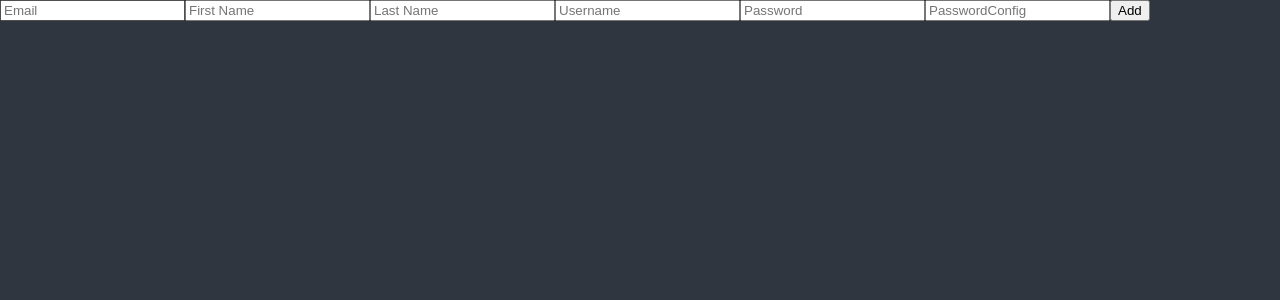
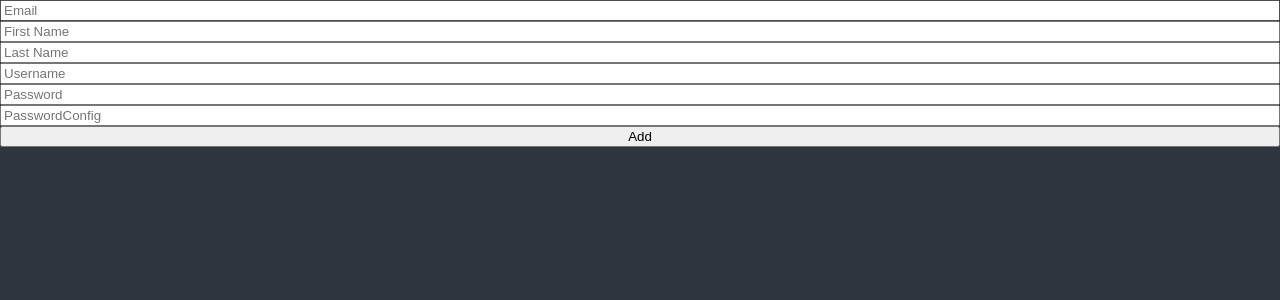
Before and after one commit to TwotheMoon/ReactJs_Master, a React (Create React App) app in the folder react-masterclass/: page / in a window 1280 px wide. Shown: the top 300 px of the page. Built offline with nearby package versions, Linux system fonts and the light colour scheme.

Commit message:
register()
- handelSubmit : preventDefault, validation(값 유효성 검증) 등 폼에 대한 역할
- formState: 에러 관련 상태 정보 제공
- handleSubmit은 두가지 인자를 받음 (데이터가 유효할때, 데이터가 유효하지 않을때)
첫번째 인자만 필수

```diff
--- a/react-masterclass/src/ToDoList.tsx
+++ b/react-masterclass/src/ToDoList.tsx
@@ -34,21 +34,43 @@
 
 // react-hook-form 사용 회원가입 폼
 function ToDoList() {
-    const { register, watch } = useForm();
-    // register : onChagne, onBlur, ref 관련 wathc : 폼에 모든 값을 주시
-    console.log(watch());
+    const { register, handleSubmit, formState } = useForm();
+
+    // 데이터의 값이 유효할떄 할 일
+    const onValid = (data: any) => {
+        console.log(data);
+    };
+    console.log(formState.errors);
     return (
         <div>
-            <form>          {/*es6 문법 toDo라는 이름의 함수로 반환하는 데이터 props 로 제공 */}
-                <input {...register("email")} placeholder="Email"></input>
-                <input {...register("firstName")} placeholder="First Name"></input>
-                <input {...register("lastName")} placeholder="Last Name"></input>
-                <input {...register("userName")} placeholder="Username"></input>
-                <input {...register("password")} placeholder="Password"></input>
-                <input {...register("passwordConfig")} placeholder="PasswordConfig"></input>
+            <form style={{ display: "flex", flexDirection: "column" }} onSubmit={handleSubmit(onValid)}>          {/*es6 문법 toDo라는 이름의 함수로 반환하는 데이터 props 로 제공 */}
+                <input
+                    {...register("email", { required: true })} placeholder="Email"
+                />
+                <input
+                    {...register("firstName", { required: true })} placeholder="First Name"
+                />
+                <input
+                    {...register("lastName", { required: true })} placeholder="Last Name"
+                />
+                <input
+                    {...register("userName", { required: true, minLength: 10 })} placeholder="Username"
+                />
+                <input
+                    {...register("password", { required: true, minLength: 5 })} placeholder="Password"
+                />
+                <input
+                    {...register("passwordConfig", {
+                        required: "Password is required",
+                        minLength: {
+                            value: 5,
+                            message: "패스워드가 너무 짧아요"
+                        }
+                    })} placeholder="PasswordConfig"
+                />
                 <button>Add</button>
             </form>
-        </div>
+        </div >
     );
 }
 
```
